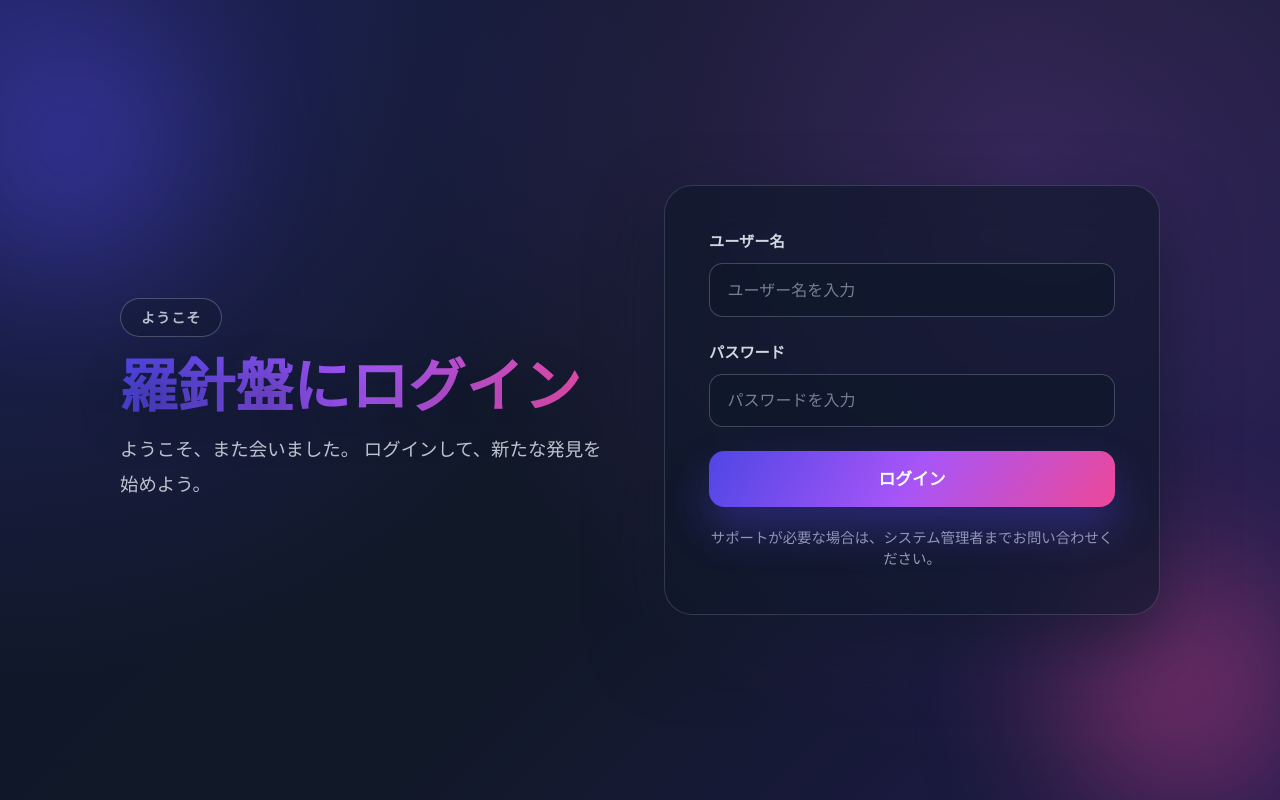
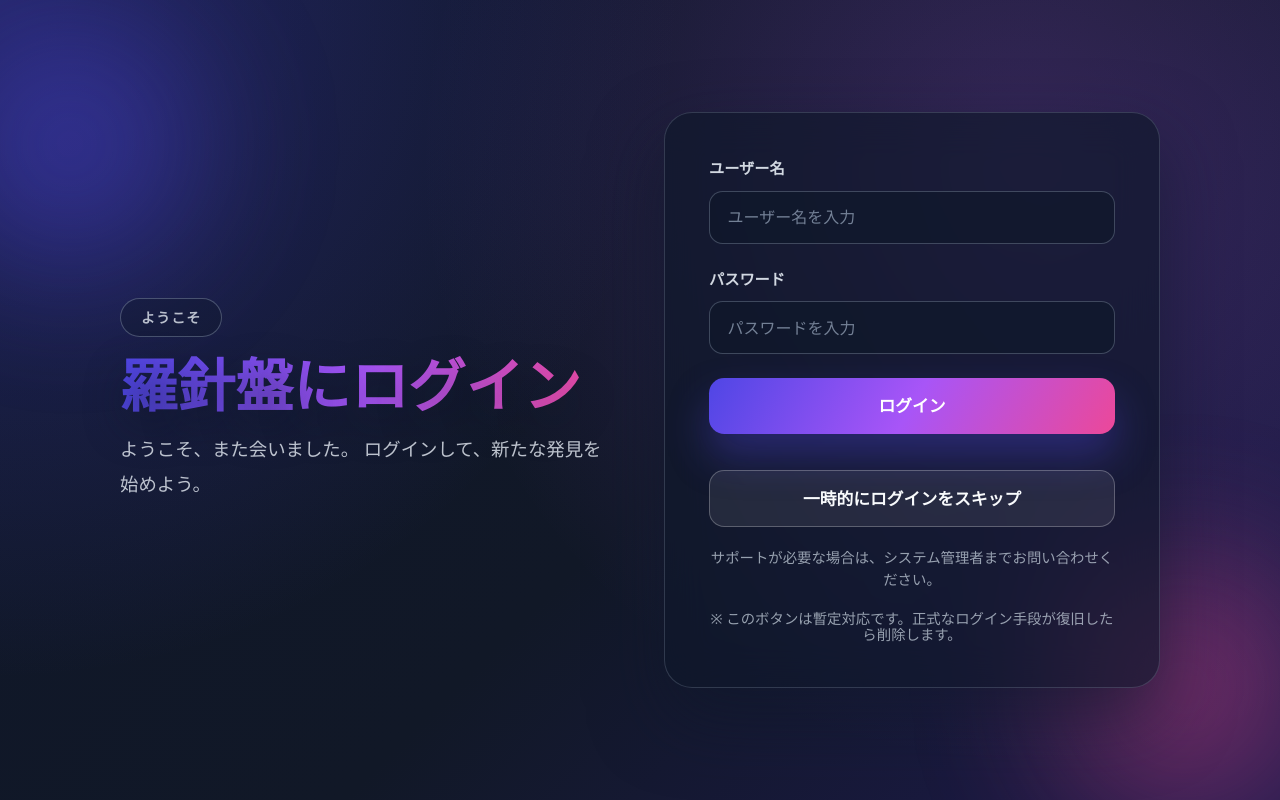
Before and after one commit to vintage-luvu/rashinban, a Next.js app in the folder frontend/: page / in a window 1280 px wide. Built offline with nearby package versions, Linux system fonts and the light colour scheme.

Commit message:
Add temporary login bypass option

```diff
--- a/frontend/pages/index.js
+++ b/frontend/pages/index.js
@@ -12,6 +12,7 @@ export default function Home() {
   const [error, setError] = useState("");
   const [success, setSuccess] = useState("");
   const [isAuthenticated, setIsAuthenticated] = useState(false);
+  const [isBypassMode, setIsBypassMode] = useState(false);
   const [authToken, setAuthToken] = useState("");
   const [loggedInUser, setLoggedInUser] = useState("");
   const [loginUsername, setLoginUsername] = useState("");
@@ -34,6 +35,7 @@ export default function Home() {
       return;
     }
 
+    setIsBypassMode(false);
     const storedToken = window.localStorage.getItem("authToken") ?? "";
     const storedUsername = window.localStorage.getItem("authUsername") ?? "";
 
@@ -48,10 +50,17 @@ export default function Home() {
     }
   }, []);
 
+  const backendBaseUrl = (
+    process.env.NEXT_PUBLIC_BACKEND_URL &&
+    process.env.NEXT_PUBLIC_BACKEND_URL.trim()
+      ? process.env.NEXT_PUBLIC_BACKEND_URL.trim()
+      : "http://localhost:8000"
+  ).replace(/\/+$/, "");
+
   const handleLogout = async () => {
     try {
       if (authToken) {
-        await fetch(`${process.env.NEXT_PUBLIC_BACKEND_URL}/logout`, {
+        await fetch(`${backendBaseUrl}/logout`, {
           method: "POST",
           headers: {
             Authorization: `Bearer ${authToken}`,
@@ -62,6 +71,7 @@ export default function Home() {
       console.error(err);
     } finally {
       setIsAuthenticated(false);
+      setIsBypassMode(false);
       setAuthToken("");
       setLoggedInUser("");
       setLoginPassword("");
@@ -76,6 +86,20 @@ export default function Home() {
     }
   };
 
+  const handleBypassLogin = () => {
+    setIsAuthenticated(true);
+    setIsBypassMode(true);
+    setAuthToken("");
+    setLoggedInUser("ゲストユーザー");
+    setLoginError("");
+    setLoginPassword("");
+
+    if (typeof window !== "undefined") {
+      window.localStorage.removeItem("authToken");
+      window.localStorage.removeItem("authUsername");
+    }
+  };
+
   const handleLoginSubmit = async (event) => {
     event.preventDefault();
     if (loginLoading) {
@@ -86,7 +110,7 @@ export default function Home() {
     setLoginLoading(true);
 
     try {
-      const response = await fetch(`${process.env.NEXT_PUBLIC_BACKEND_URL}/login`, {
+      const response = await fetch(`${backendBaseUrl}/login`, {
         method: "POST",
         headers: {
           "Content-Type": "application/json",
@@ -109,6 +133,7 @@ export default function Home() {
 
       setAuthToken(result.access_token);
       setIsAuthenticated(true);
+      setIsBypassMode(false);
       setLoggedInUser(loginUsername);
       setLoginPassword("");
       setLoginError("");
@@ -132,7 +157,7 @@ export default function Home() {
     const file = e.target.files[0];
     if (!file) return;
 
-    if (!isAuthenticated || !authToken) {
+    if (!isAuthenticated || (!authToken && !isBypassMode)) {
       setError("ファイルをアップロードするにはログインが必要です。");
       return;
     }
@@ -145,18 +170,27 @@ export default function Home() {
 
     try {
       // Render上のFastAPIに送信
-      const res = await fetch(`${process.env.NEXT_PUBLIC_BACKEND_URL}/upload-csv`, {
+      const headers = {};
+      if (authToken) {
+        headers.Authorization = `Bearer ${authToken}`;
+      }
+
+      const res = await fetch(`${backendBaseUrl}/upload-csv`, {
         method: "POST",
         body: formData,
-        headers: {
-          Authorization: `Bearer ${authToken}`,
-        },
+        headers,
       });
 
       if (!res.ok) {
         if (res.status === 401) {
-          await handleLogout();
-          throw new Error("認証エラーが発生しました。再度ログインしてください。");
+          if (!isBypassMode) {
+            await handleLogout();
+            throw new Error("認証エラーが発生しました。再度ログインしてください。");
+          }
+
+          throw new Error(
+            "現在は一時的なログインスキップモードです。正式ログイン後に再度お試しください。"
+          );
         }
 
         throw new Error("サーバーエラーが発生しました。");
@@ -545,8 +579,18 @@ export default function Home() {
             >
               {loginLoading ? "航路を確認中..." : "ログイン"}
             </button>
+            <button
+              type="button"
+              className="login-button login-button--secondary"
+              onClick={handleBypassLogin}
+            >
+              一時的にログインをスキップ
+            </button>
             <p className="login-support">
               サポートが必要な場合は、システム管理者までお問い合わせください。
+            </p>
+            <p className="login-support text-xs">
+              ※ このボタンは暫定対応です。正式なログイン手段が復旧したら削除します。
             </p>
           </form>
         </div>
@@ -556,6 +600,11 @@ export default function Home() {
 
   return (
     <div className="app-container">
+      {isBypassMode && (
+        <div className="mb-4 rounded-lg border border-amber-200 bg-amber-50 p-4 text-sm text-amber-900">
+          一時的なログインスキップモードで利用中です。アップロードなど一部機能は動作しない場合があります。
+        </div>
+      )}
       <div className="flex w-full max-w-6xl items-center justify-end gap-4 self-end">
         <p className="text-sm text-gray-600">
           ログイン中:
--- a/frontend/styles/globals.css
+++ b/frontend/styles/globals.css
@@ -234,6 +234,19 @@
   animation: spin 0.9s linear infinite;
 }
 
+.login-button--secondary {
+  margin-top: 0.75rem;
+  background: rgba(255, 255, 255, 0.08);
+  color: #f8fafc;
+  box-shadow: none;
+  border: 1px solid rgba(255, 255, 255, 0.25);
+}
+
+.login-button--secondary:hover:not(:disabled) {
+  background: rgba(255, 255, 255, 0.16);
+  box-shadow: none;
+}
+
 .login-support {
   margin-top: -0.25rem;
   font-size: 0.9rem;
```
